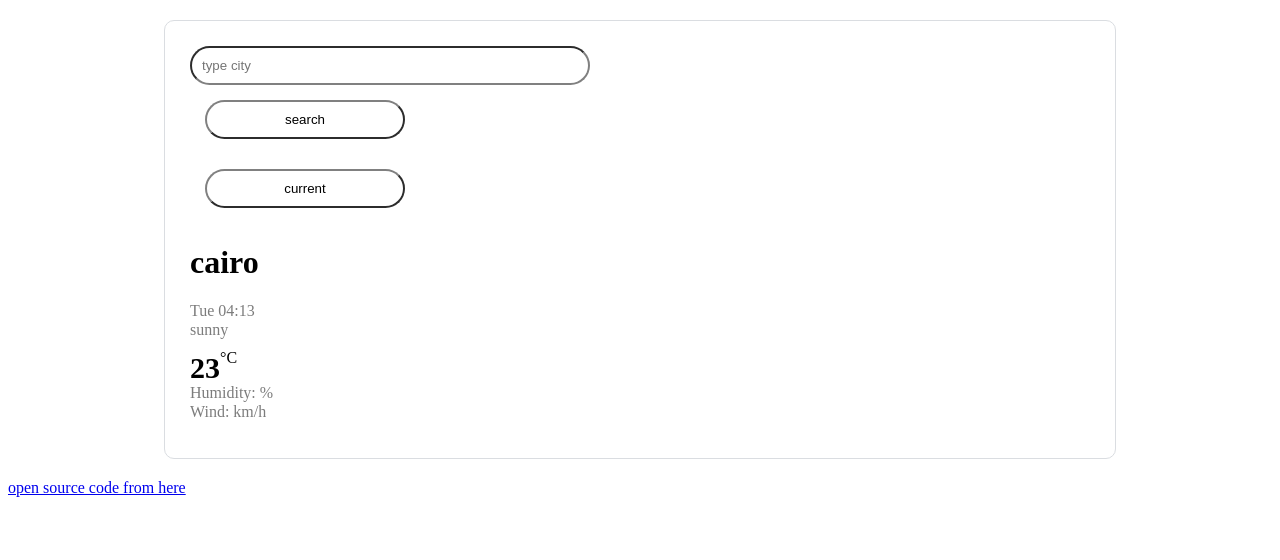
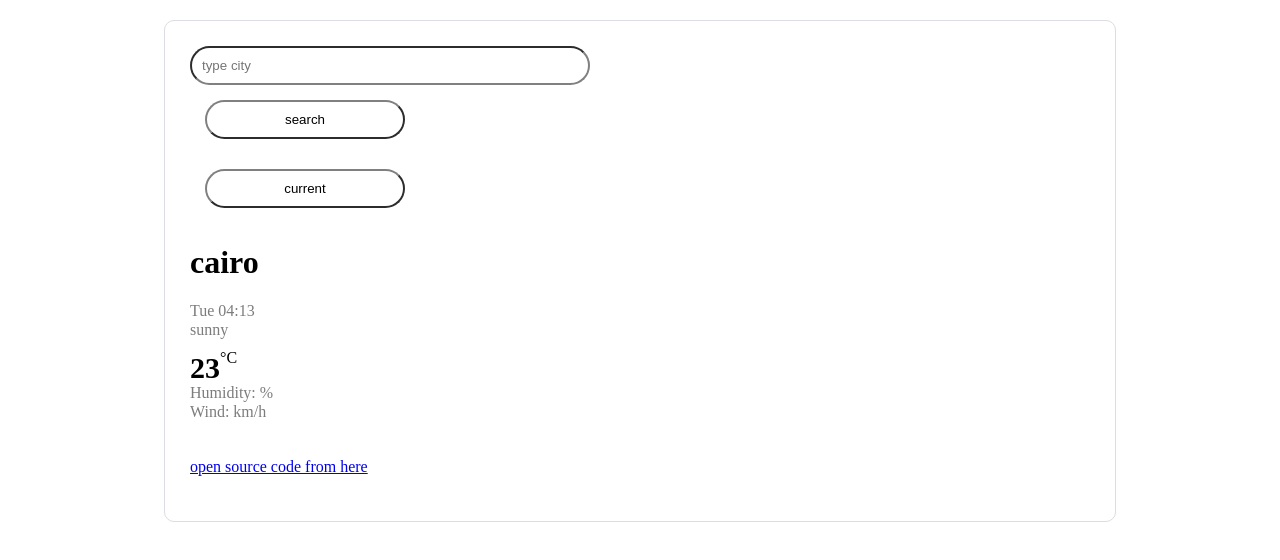
Before and after one commit to maryamabueleid/simple-weather-app-, a plain HTML site: page index.html in a window 1280 px wide. Drawn offline with nearby package versions, Linux system fonts and the light colour scheme; no server answers.

Commit message:
updated the link

```diff
--- a/index.html
+++ b/index.html
@@ -32,15 +32,17 @@
           <ul>
             <li>Humidity: <span id="humidity"></span>%</li>
             <li>Wind: <span id="wind"></span> km/h</li>
+            <br /><br />
+            <li>
+              <a href="https://github.com/maryamabueleid/simple-weather-app-"
+                >open source code from here
+              </a>
+            </li>
           </ul>
         </div>
       </div>
     </div>
-    <p>
-      <a href="https://github.com/maryamabueleid/simple-weather-app-"
-        >open source code from here
-      </a>
-    </p>
+
     <script src="src/script.js"></script>
   </body>
 </html>
--- a/src/styles.css
+++ b/src/styles.css
@@ -4,6 +4,7 @@
   margin: 20px auto;
   border-radius: 10px;
   max-width: 900px;
+  height: 450px;
 }
 #city-input {
   width: 400px;
```
